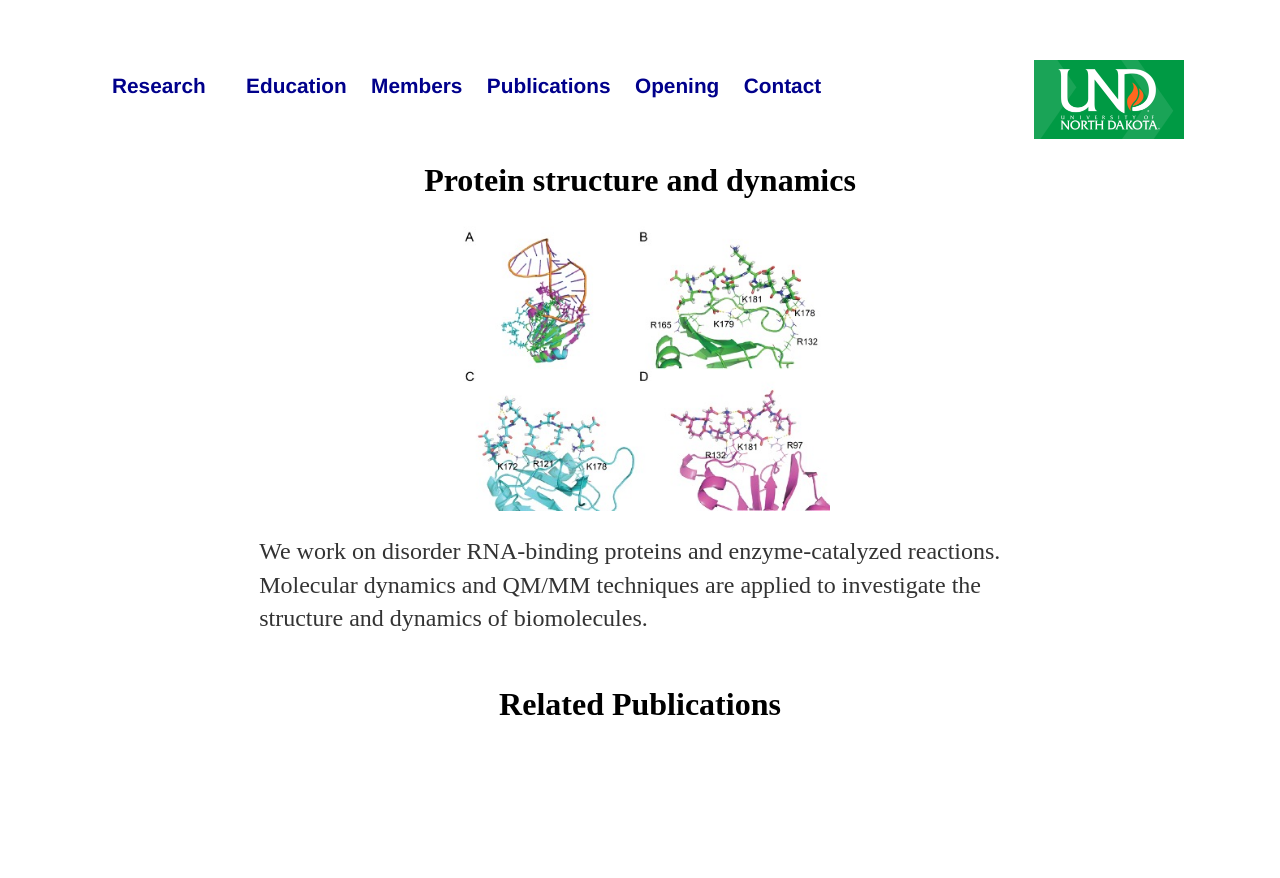
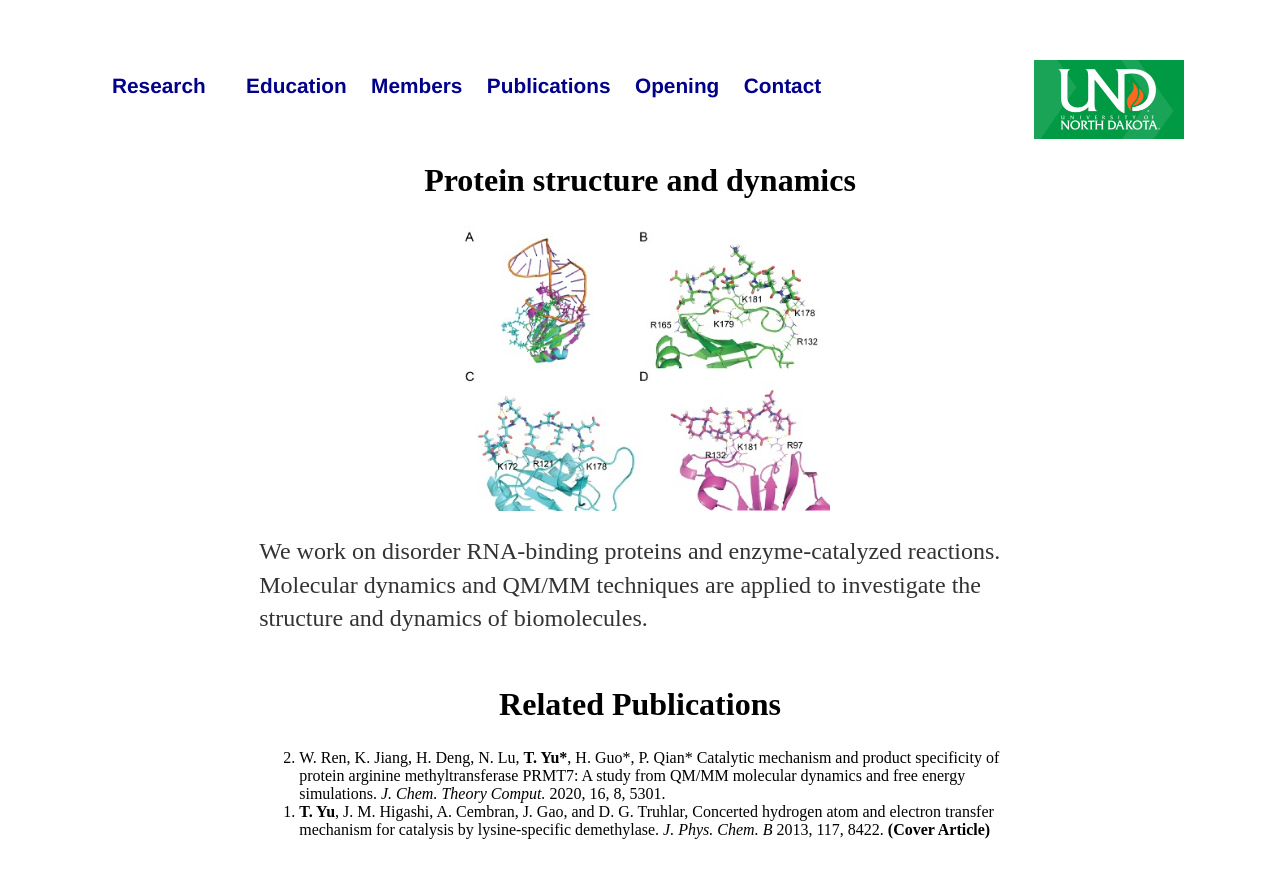
Before and after one commit to comchemyu/und.research.github.io, a Jekyll site: the page built from publications/biomolecule/index.html, in a window 1280 px wide. Shown: the top 878 px of the page. Built offline with Jekyll 4.4.1, drawn with Linux system fonts in a browser that asks for light colours.

Commit message:
Update index.html

```diff
--- a/publications/biomolecule/index.html
+++ b/publications/biomolecule/index.html
@@ -25,10 +25,12 @@ title: The Yu Research Group
 
 
 <h2>Related Publications</h2>
-<ul reversed style="font-size:130%;" type="1">
+<ol reversed style="font-size:100%;" type="1">
 
-</ul>
+  <li>W. Ren, K. Jiang, H. Deng, N. Lu, <b>T. Yu*</b>, H. Guo*, P. Qian* Catalytic mechanism and product specificity of protein arginine methyltransferase PRMT7: A study from QM/MM molecular dynamics and free energy simulations. <i>J. Chem. Theory Comput.</i> 2020, 16, 8, 5301.</li>
+  <li><b>T. Yu</b>, J. M. Higashi, A. Cembran, J. Gao, and D. G. Truhlar, Concerted hydrogen atom and electron transfer mechanism for catalysis by lysine-specific demethylase. <i>J. Phys. Chem. B</i> 2013, 117, 8422. <b>(Cover Article)</b></li>
 
+  </ol>
 
 </body>
 </html>
```
